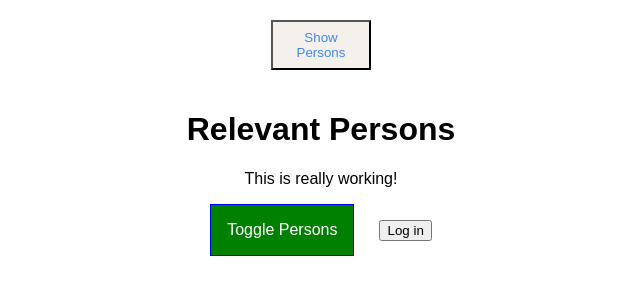
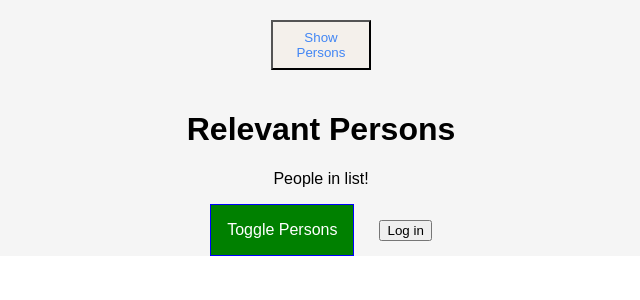
Before and after one commit to ankurvaseashta/react-complete-guide, a React app: page / in a window 1280 px wide. Shown: the top 300 px of the page, without its empty margins (319-959 px from the left). Built offline with nearby package versions, Linux system fonts and the light colour scheme.

Commit message:
Update logic to change color when three persons are left

```diff
--- a/src/components/Cockpit/Cockpit.css
+++ b/src/components/Cockpit/Cockpit.css
@@ -1,6 +1,14 @@
 
 .red {
   color: red;
+}
+
+.green {
+  color: green;
+}
+
+.blue {
+  color: blue;
 }
 
 .bold {
--- a/src/components/Cockpit/Cockpit.js
+++ b/src/components/Cockpit/Cockpit.js
@@ -11,7 +11,11 @@ const cockpit = (props) => {
  	if(props.showPersons){
 	  btnClass = [classes.Button, classes.Red].join(' ');
  	}
+    if(props.persons.length <= 3){
+      assignedClasses.push( classes.blue ); // classes = ['blue']
+    }
     if(props.persons.length <= 2){
+      assignedClasses.pop( classes.blue ); // classes = ['blue']
       assignedClasses.push( classes.red ); // classes = ['red']
     }
     if(props.persons.length <= 1){
@@ -21,7 +25,7 @@ const cockpit = (props) => {
 	return(
         <Auxi>
             <h1> { props.appTitle } </h1>
-            <p className={assignedClasses.join(' ')}> This is really working! </p>
+            <p className={assignedClasses.join(' ')}> People in list! </p>
             <button
                 className={btnClass}
                 onClick={props.clicked}>Toggle Persons</button>
--- a/src/containers/App.css
+++ b/src/containers/App.css
@@ -1,3 +1,4 @@
 .App {
   text-align: center;
+  background: whitesmoke;
 }
```
